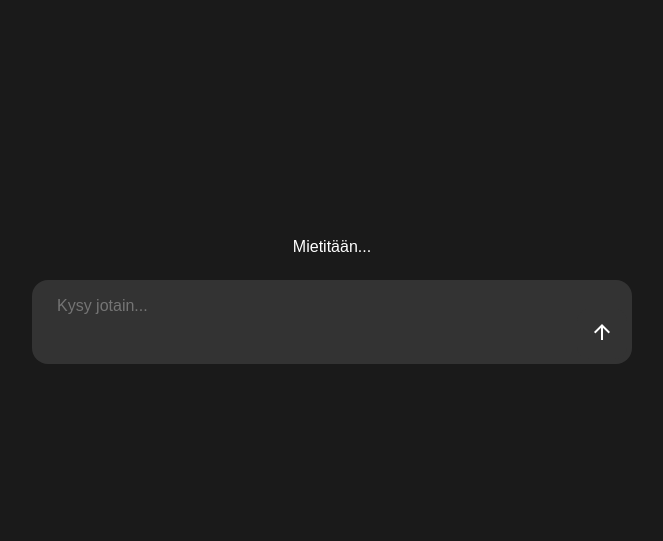
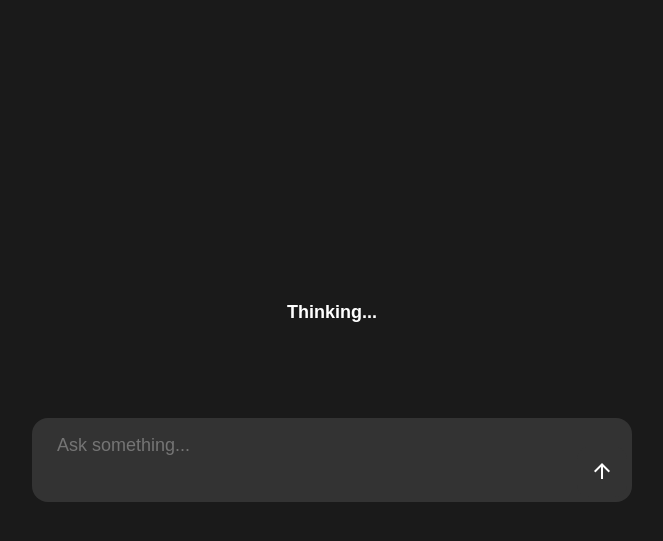
Before and after one commit to konstahirvonen/AI-demo, a plain HTML site: page index.html in a window 1280 px wide. Both pictures are taken after a click on the button "arrow_upward". Shown: the part 109-650 px from the top of the page, without its empty margins (308-971 px from the left). Drawn offline with nearby package versions, Linux system fonts and the light colour scheme; no server answers.

Commit message:
Added static folder

```diff
--- a/index.html
+++ b/index.html
@@ -3,14 +3,14 @@
 <head>
     <meta charset="UTF-8">
     <title>AI demo</title>
-    <link rel="stylesheet" href="style.css">
+    <link rel="stylesheet" href="/static/style.css?v=1">
     <link rel="stylesheet" href="https://fonts.googleapis.com/css2?family=Material+Symbols+Outlined:opsz,wght,FILL,GRAD@24,400,0,0" />
 </head>
 <body>
     <h1>AI Demo</h1>
     <p id="response" class="response"></p>
     <div class="input-wrapper">
-        <textarea class="input" id="userInput" placeholder="Kysy jotain..." rows="1"></textarea>
+        <textarea class="input" id="userInput" placeholder="Ask something..." rows="1"></textarea>
         <button class="btn" onClick="sendToAI()">
             <span class="material-symbols-outlined">arrow_upward</span>
         </button>
@@ -21,7 +21,7 @@
             const message = document.getElementById("userInput").value;
             const resField = document.getElementById("response");
 
-            resField.innerText = "Mietitään...";
+            resField.innerText = "Thinking...";
             const response = await fetch("/ask", {
                 method: "POST",
                 headers: {"Content-Type": "application/json"},
@@ -36,9 +36,20 @@
 
         tx.addEventListener("input", function() {
             this.style.height = "auto";
-            // Lisätään +2px, jotta vältetään pieni pomppiminen selaimissa
             this.style.height = (this.scrollHeight) + "px";
         });
+
+        const userInput = document.getElementById("userInput");
+
+        userInput.addEventListener("keydown", function(event) {
+            if (event.key === "Enter" && !event.shiftKey) {
+                event.preventDefault();
+
+                sendToAI();
+                }
+            }
+        )
+
     </script>
 
 </body>
--- a/style.css
+++ b/static/style.css
@@ -9,6 +9,7 @@ body {
     align-items: center;
     justify-content: center;
     min-height: 100vh;
+    padding-top: 100px;
 }
 
 h1 {
@@ -33,7 +34,7 @@ h1 {
     height: 50px;
     min-height: 24px;
     max-height: 200px;
-    font-size: 16px;
+    font-size: 18px;
     color: white;
     font-family: inherit;
     resize: none;
@@ -56,12 +57,13 @@ h1 {
 }
 
 .response {
-    min-height: 1.6em;
+    min-height: 100px;
     margin-bottom: 20px;
     max-width: 500px;
     line-height: 1.6;
-    text-align: center;
+    text-align: left;
     font-family: 'Outfit', sans-serif;
-    font-weight: 500;
+    font-size: 18px;
+    font-weight: 550;
     color: #ffffff;
 }
```
Also changed, not shown: 1 other file.
